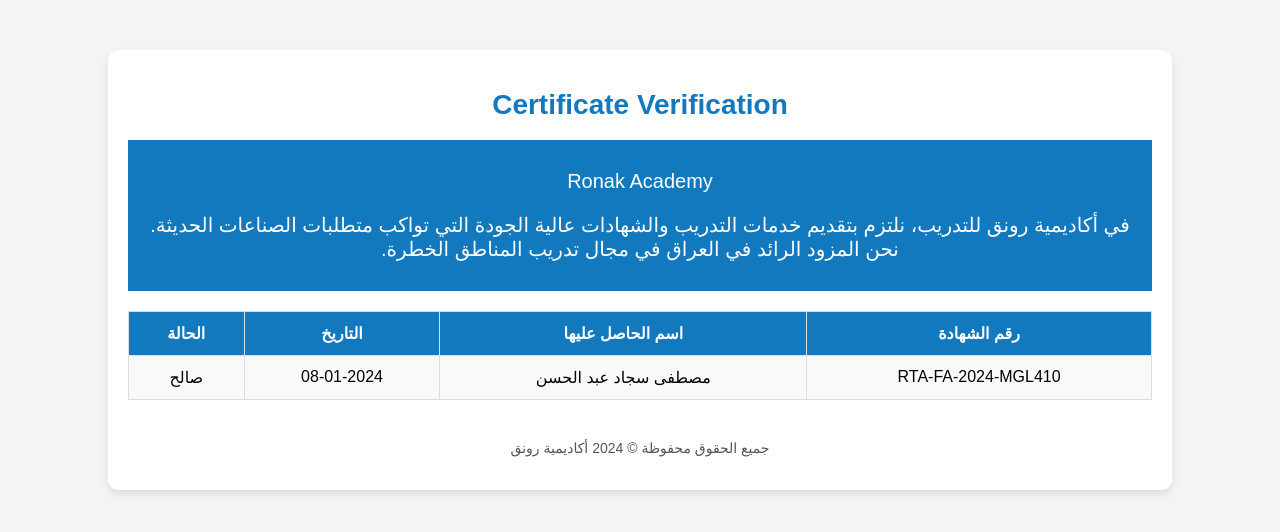
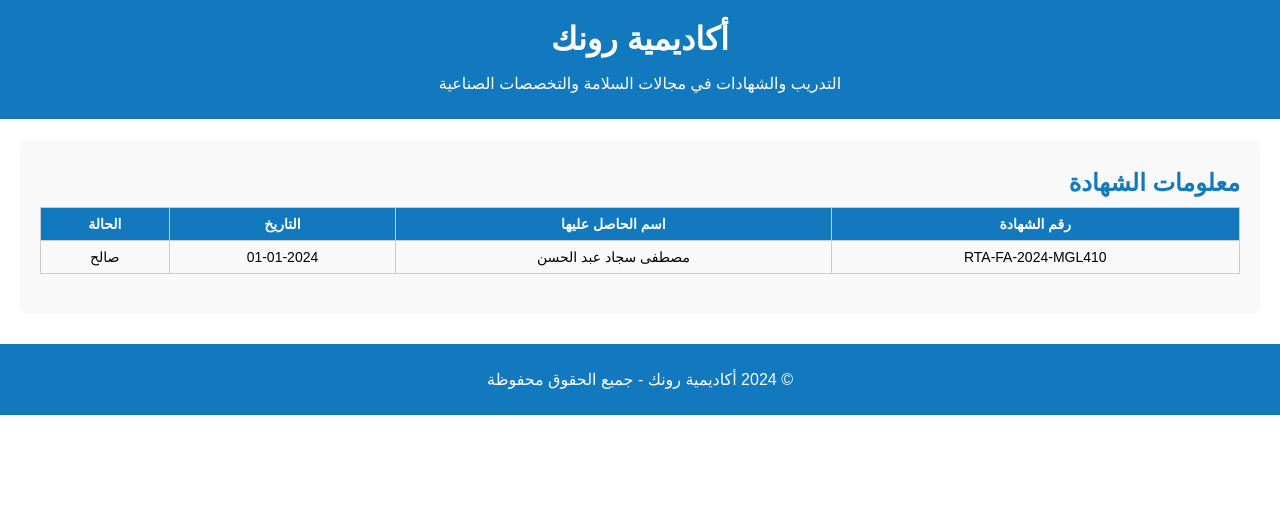
Before and after one commit to Ronak-Training-Academy-Certificate657h/Ronak-Training-Academy-Certificate-Info, a plain HTML site: page index.html in a window 1280 px wide. Drawn offline with Linux system fonts and the light colour scheme.

Commit message:
Update index.html

```diff
--- a/index.html
+++ b/index.html
@@ -3,75 +3,80 @@
 <head>
     <meta charset="UTF-8">
     <meta name="viewport" content="width=device-width, initial-scale=1.0">
-    <title>Certificate Verification</title>
+    <meta name="description" content="Ronak Academy - شهادة التحقق">
+    <title>شهادة التحقق | Ronak Academy</title>
     <style>
         body {
             font-family: Arial, sans-serif;
-            background-color: #f4f4f4;
+            direction: rtl;
+            text-align: right;
             margin: 0;
             padding: 0;
-            direction: rtl;
         }
-        .container {
-            width: 80%;
-            margin: 0 auto;
-            padding: 20px;
-            background-color: white;
-            border-radius: 10px;
-            box-shadow: 0 4px 8px rgba(0, 0, 0, 0.1);
-            margin-top: 50px;
-        }
-        h1 {
-            text-align: center;
-            color: #1279BE;
-            font-size: 28px;
-        }
-        .certificate-info {
+
+        header {
             background-color: #1279BE;
             color: white;
             padding: 10px;
             text-align: center;
-            margin-bottom: 20px;
-            font-size: 20px;
         }
+
+        h1, h2 {
+            margin: 10px 0;
+        }
+
+        .content {
+            margin: 20px;
+            padding: 20px;
+            background-color: #f9f9f9;
+            border-radius: 8px;
+        }
+
+        .table-container {
+            margin-top: 20px;
+            overflow-x: auto;
+        }
+
         table {
             width: 100%;
             border-collapse: collapse;
-            margin-top: 20px;
+            text-align: center;
+            margin-bottom: 20px;
         }
-        table, th, td {
-            border: 1px solid #ddd;
+
+        table th, table td {
+            padding: 8px;
+            border: 1px solid #ccc;
+            font-size: 14px;
         }
-        th, td {
-            padding: 12px;
-            text-align: center;
-            font-size: 16px;
-        }
-        th {
+
+        table th {
             background-color: #1279BE;
             color: white;
         }
-        td {
-            background-color: #f9f9f9;
+
+        .mark {
+            background-color: rgba(0, 0, 0, 0);
+            color: #1279BE;
         }
-        footer {
+
+        .footer {
+            background-color: #1279BE;
+            color: white;
             text-align: center;
-            margin-top: 40px;
-            font-size: 14px;
-            color: #555;
+            padding: 10px;
+            margin-top: 30px;
         }
     </style>
 </head>
 <body>
+    <header>
+        <h1>أكاديمية رونك</h1>
+        <p>التدريب والشهادات في مجالات السلامة والتخصصات الصناعية</p>
+    </header>
 
-<div class="container">
-    <h1>Certificate Verification</h1>
-
-    <div class="certificate-info">
-        <p>Ronak Academy</p>
-        <p>في أكاديمية رونق للتدريب، نلتزم بتقديم خدمات التدريب والشهادات عالية الجودة التي تواكب متطلبات الصناعات الحديثة. نحن المزود الرائد في العراق في مجال تدريب المناطق الخطرة.</p>
-    </div>
-
+    <div class="content">
+        <h2><span class="mark">معلومات الشهادة</span></h2>
         <table>
             <tr>
                 <th>رقم الشهادة</th>
@@ -82,15 +87,14 @@
             <tr>
                 <td>RTA-FA-2024-MGL410</td>
                 <td>مصطفى سجاد عبد الحسن</td>
-            <td>08-01-2024</td>
+                <td>01-01-2024</td>
                 <td>صالح</td>
             </tr>
         </table>
-
-    <footer>
-        <p>جميع الحقوق محفوظة &copy; 2024 أكاديمية رونق</p>
-    </footer>
     </div>
 
+    <footer class="footer">
+        <p>© 2024 أكاديمية رونك - جميع الحقوق محفوظة</p>
+    </footer>
 </body>
 </html>
```
Lines whose indentation alone changed are shown as unchanged.
